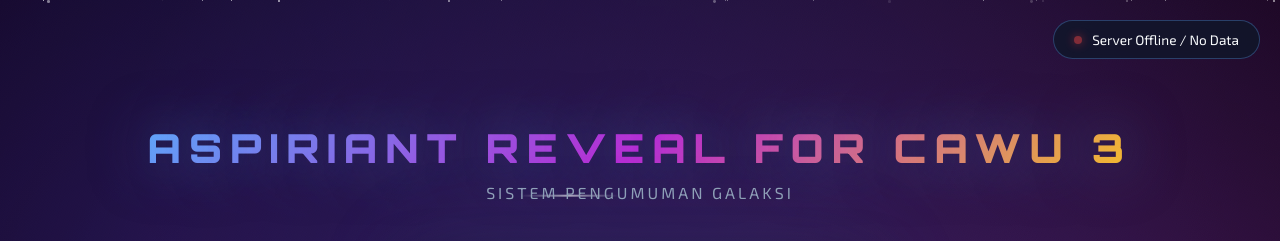
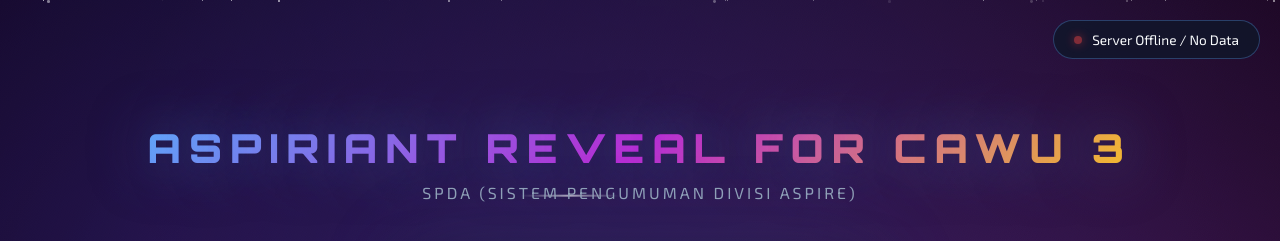
Before and after one commit to manuelixvivi/reveal-card, a website: page public/index.html in a window 1280 px wide. Shown: the top 241 px of the page. Drawn offline with Linux system fonts and the light colour scheme; no server answers.

Commit message:
Update index.html

```diff
--- a/public/index.html
+++ b/public/index.html
@@ -813,7 +813,7 @@
         <!-- Header -->
         <div class="celestial-header">
             <h1 class="logo-glow">Aspiriant Reveal for Cawu 3</h1>
-            <p class="subtitle">Sistem Pengumuman Galaksi</p>
+            <p class="subtitle">SPDA (Sistem Pengumuman Divisi Aspire)</p>
         </div>
 
         <!-- Login Form -->
```
